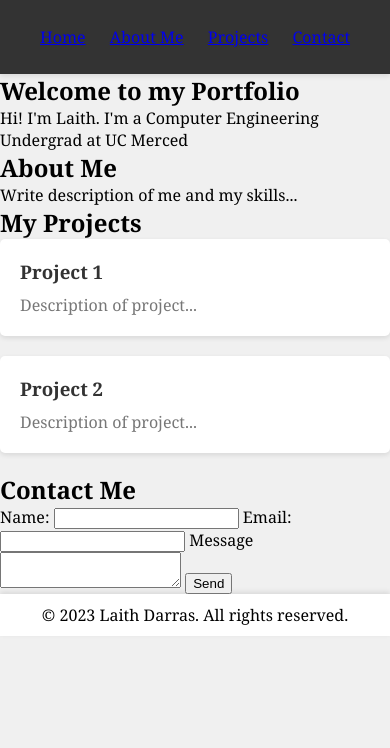
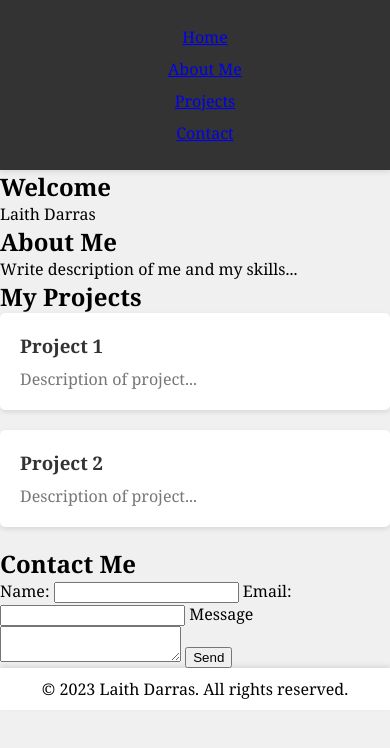
Before and after one commit to laithdarras/laith-darras-portfolio-website, a plain HTML site: page index.html in a window 390 px wide. Drawn offline with Linux system fonts and the light colour scheme; files that its build step writes are made by us from their sources; a script that the page names is missing.

Commit message:
Fixing some development issues with styling and layout of website within HTML and CSS

```diff
--- a/index.html
+++ b/index.html
@@ -25,8 +25,8 @@
 
     <main>
         <section id="home">
-            <h1>Welcome to my Portfolio</h1>
-            <p>Hi! I'm Laith. I'm a Computer Engineering Undergrad at UC Merced</p>
+            <h1>Welcome</h1>
+            <p>Laith Darras</p>
         </section>
 
         <section id="aboutme">
--- a/js/main.js
+++ /dev/null
@@ -1,3 +0,0 @@
-/*
-    This is a comment in javascript
-*/
--- a/css/style.css
+++ b/style.css
@@ -18,6 +18,7 @@ body {
     max-width: 1200px;
     margin: 0 auto;
     padding: 20px;
+    text-align: center;
 }
 
 header {
@@ -51,6 +52,7 @@ nav a:hover {
     padding: 20px;
     border-radius: 5px;
     box-shadow: 0px 2px 5px rgba(0,0,0,0.1);
+    text-align: left;
 }
 
 .project h3 {
@@ -68,3 +70,18 @@ footer {
     background-color: #fff;
     box-shadow: 0px -2px 5px rgba(0,0,0,0.1);
 }
+
+@media (max-width: 768px) {
+    header {
+        text-align: center;
+    }
+
+    nav ul {
+        text-align: center;
+    }
+
+    nav ul li {
+        display: block;
+        margin-bottom: 10px;
+    }
+}
```
